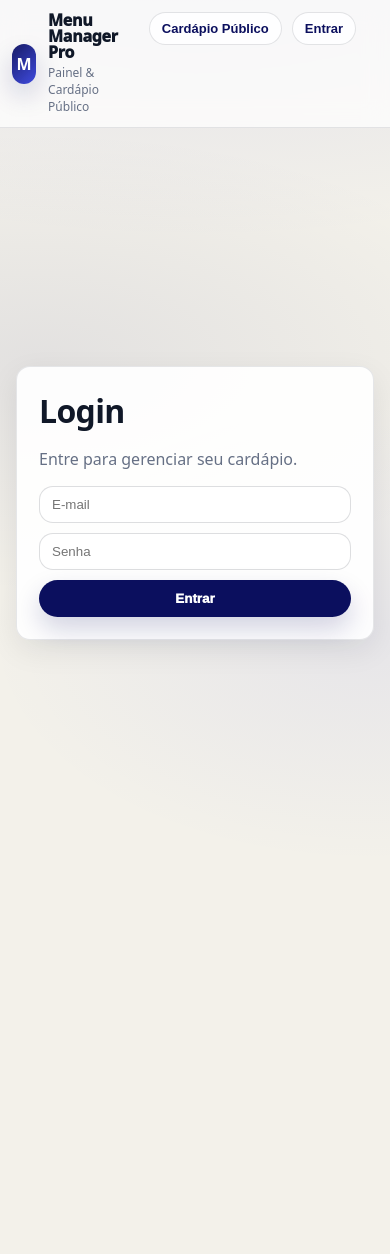
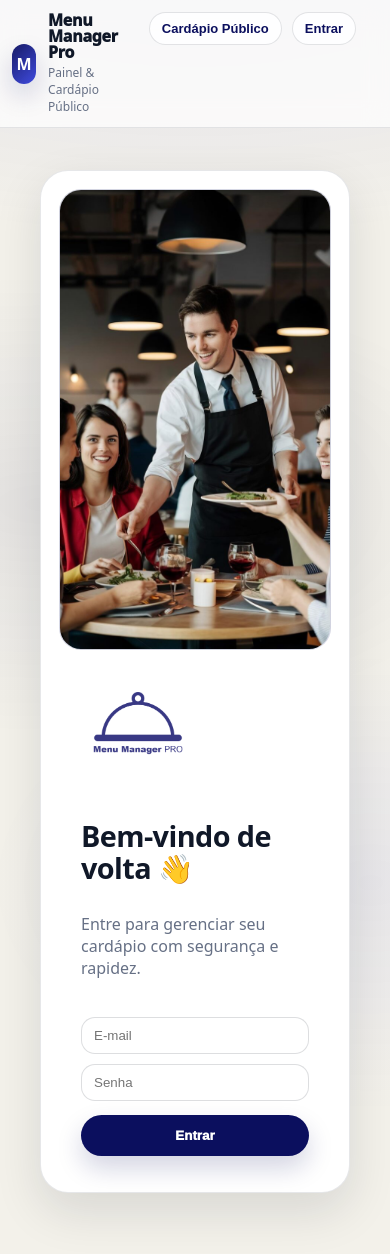
Before and after one commit to icarlos-h/menu-manager-pro, a Vue app in the folder frontend/: page /login in a window 390 px wide. Shown: the top 1254 px of the page. Before the commit the page ends 904 px from the top, so only its background shows below. Built offline with nearby package versions, Linux system fonts and the light colour scheme.

Commit message:
alteração

```diff
--- a/frontend/src/LoginView.vue
+++ b/frontend/src/LoginView.vue
@@ -2,6 +2,8 @@
 import { ref } from "vue";
 import { useRouter } from "vue-router";
 import { login } from "./api";
+import loginSideImage from "./assets/capa.png";
+import logoImage from "./assets/logo-mmp.png";
 
 const router = useRouter();
 const email = ref("");
@@ -16,7 +18,6 @@ async function submit() {
   try {
     const result = await login(email.value.trim(), password.value);
 
-    // Ajuste automático: se backend não mandar role, a gente manda pro /admin e você testa
     if (result?.role === "ADMIN") router.push("/admin");
     else if (result?.role === "UNIT") router.push("/unit");
     else router.push("/admin");
@@ -30,20 +31,108 @@ async function submit() {
 
 <template>
   <div class="login-wrap">
-    <div class="card login-card">
-      <h1>Login</h1>
-      <p class="subtle">Entre para gerenciar seu cardápio.</p>
+    <div class="login-shell">
+      <section class="login-left">
+        <div class="brand-chip">
+          <img :src="logoImage" alt="Logo do Menu Manager Pro" />
+        </div>
+        <h1>Bem-vindo de volta 👋</h1>
+        <p class="subtle">Entre para gerenciar seu cardápio com segurança e rapidez.</p>
 
-      <form @submit.prevent="submit" class="login-form">
-        <input v-model="email" type="email" placeholder="E-mail" required />
-        <input v-model="password" type="password" placeholder="Senha" required />
+        <form @submit.prevent="submit" class="login-form">
+          <input v-model="email" type="email" placeholder="E-mail" required />
+          <input v-model="password" type="password" placeholder="Senha" required />
+          <button class="btn primary login-btn" type="submit" :disabled="loading">
+            {{ loading ? "Entrando..." : "Entrar" }}
+          </button>
+          <div v-if="error" class="alert danger">{{ error }}</div>
+        </form>
+      </section>
 
-        <button class="btn primary" type="submit" :disabled="loading">
-          {{ loading ? "Entrando..." : "Entrar" }}
-        </button>
+      <aside class="login-right">
+        <img :src="loginSideImage" alt="Imagem de destaque do login" />
+      </aside>
 
-        <div v-if="error" class="error-box">{{ error }}</div>
-      </form>
     </div>
   </div>
 </template>
+
+<style scoped>
+.login-wrap {
+  min-height: calc(100vh - 90px);
+  display: grid;
+  place-items: center;
+  padding: 24px;
+}
+
+.login-shell {
+  width: min(1100px, 100%);
+  background: var(--paper-solid);
+  border-radius: 28px;
+  border: 1px solid var(--border);
+  box-shadow: var(--shadow);
+  padding: 18px;
+  display: grid;
+  grid-template-columns: 1fr 0.95fr;
+  gap: 18px;
+}
+
+.login-left {
+  padding: 18px 22px;
+  display: grid;
+  align-content: center;
+  gap: 14px;
+}
+
+.brand-chip img{
+  width: 50%;
+  margin-bottom: 40px;
+  padding: 18px 22px;
+  padding: 6px 12px;
+}
+
+.login-left h1 {
+  font-size: clamp(1.8rem, 2.6vw, 2.8rem);
+  line-height: 1.1;
+  margin: 0;
+}
+
+.login-form {
+  margin-top: 8px;
+  display: grid;
+  gap: 10px;
+  max-width: 420px;
+}
+
+.login-btn {
+  margin-top: 4px;
+  padding-top: 12px;
+  padding-bottom: 12px;
+}
+
+.login-right {
+  border-radius: 22px;
+  overflow: hidden;
+  border: 1px solid var(--border);
+  min-height: 500px;
+  background: linear-gradient(135deg, rgba(11, 15, 94, 0.12), rgba(29, 43, 216, 0.08));
+}
+
+.login-right img {
+  width: 100%;
+  height: 100%;
+  object-fit: cover;
+  display: block;
+}
+
+@media (max-width: 900px) {
+  .login-shell {
+    grid-template-columns: 1fr;
+  }
+
+  .login-right {
+    min-height: 260px;
+    order: -1;
+  }
+}
+</style>
--- a/frontend/src/admin/CategoriesAdmin.vue
+++ b/frontend/src/admin/CategoriesAdmin.vue
@@ -1,6 +1,10 @@
 <script setup>
 import { computed, ref, onMounted } from "vue";
 import { adminListCategories, adminCreateCategory, adminDeleteCategory, getFriendlyDeleteError } from "../api";
+
+defineProps({
+  hideCreateButton: { type: Boolean, default: false },
+});
 
 const items = ref([]);
 const name = ref("");
@@ -19,6 +23,10 @@ function openCreate() {
   creating.value = true;
   name.value = "";
 }
+
+defineExpose({
+  openCreateModal: openCreate,
+});
 
 function closeCreate() {
   creating.value = false;
--- a/frontend/src/admin/ProductAdmin.vue
+++ b/frontend/src/admin/ProductAdmin.vue
@@ -11,6 +11,9 @@ import {
   getFriendlyDeleteError
 } from "../api";
 import defaultProductImage from "../assets/default.png"; // imagem padrão para produtos sem foto
+defineProps({
+  hideCreateButton: { type: Boolean, default: false },
+});
 
 const categories = ref([]);
 const products = ref([]);
@@ -68,6 +71,10 @@ async function load() {
 function openCreate() {
   creating.value = true;
 }
+
+defineExpose({
+  openCreateModal: openCreate,
+});
 
 function closeCreate() {
   creating.value = false;
--- a/frontend/src/admin/UnitsAdmin.vue
+++ b/frontend/src/admin/UnitsAdmin.vue
@@ -2,6 +2,11 @@
 <script setup>
 import { ref, onMounted } from "vue";
 import { adminListUnits, adminCreateUnit, adminDeleteUnit, getFriendlyDeleteError } from "../api";
+
+defineProps({
+  hideCreateButton: { type: Boolean, default: false },
+});
+
 
 const units = ref([]);
 const error = ref("");
@@ -45,6 +50,10 @@ function openCreate() {
     food99Url: "",
   });
 }
+
+defineExpose({
+  openCreateModal: openCreate,
+});
 
 function closeModal() {
   modalError.value = "";
--- a/frontend/src/admin/UserAdmin.vue
+++ b/frontend/src/admin/UserAdmin.vue
@@ -8,6 +8,11 @@ import {
   adminDeleteUser,
   getFriendlyDeleteError
 } from "../api";
+
+defineProps({
+  hideCreateButton: { type: Boolean, default: false },
+});
+
 
 const units = ref([]);
 const users = ref([]);
@@ -33,6 +38,10 @@ function openCreate() {
   email.value = "";
   unitId.value = "";
 }
+
+defineExpose({
+  openCreateModal: openCreate,
+});
 
 function closeCreate() {
   creating.value = false;
```
Also changed, not shown: frontend/src/admin/AdminView.vue (+231 -19 lines), frontend/src/assets/LOGO-MMP.png (added), frontend/src/assets/capa.png (added).
